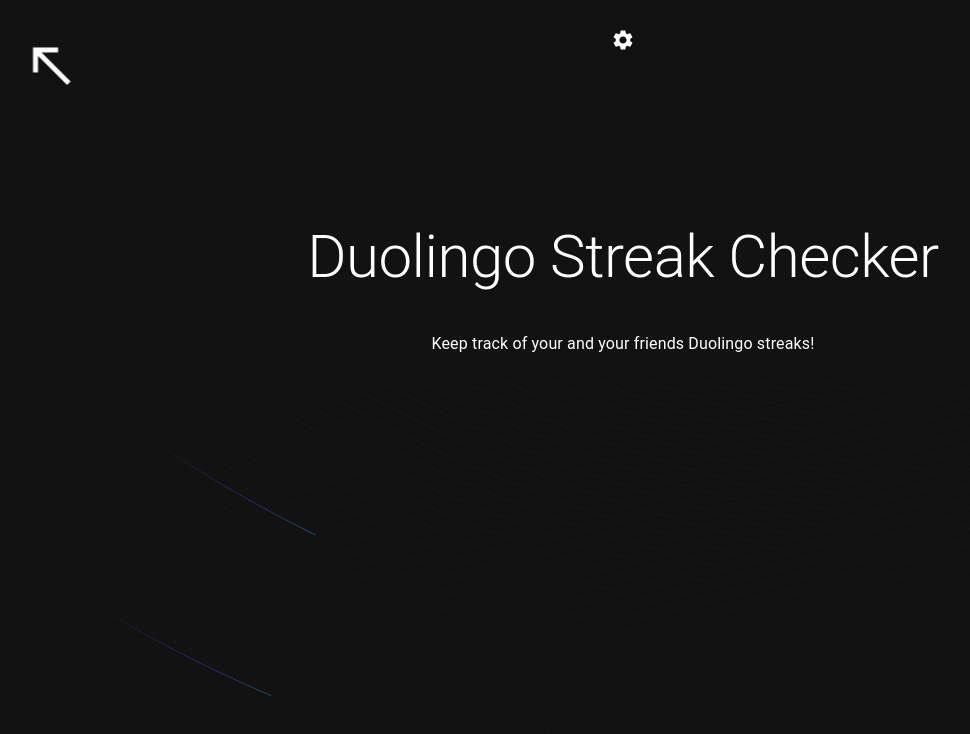
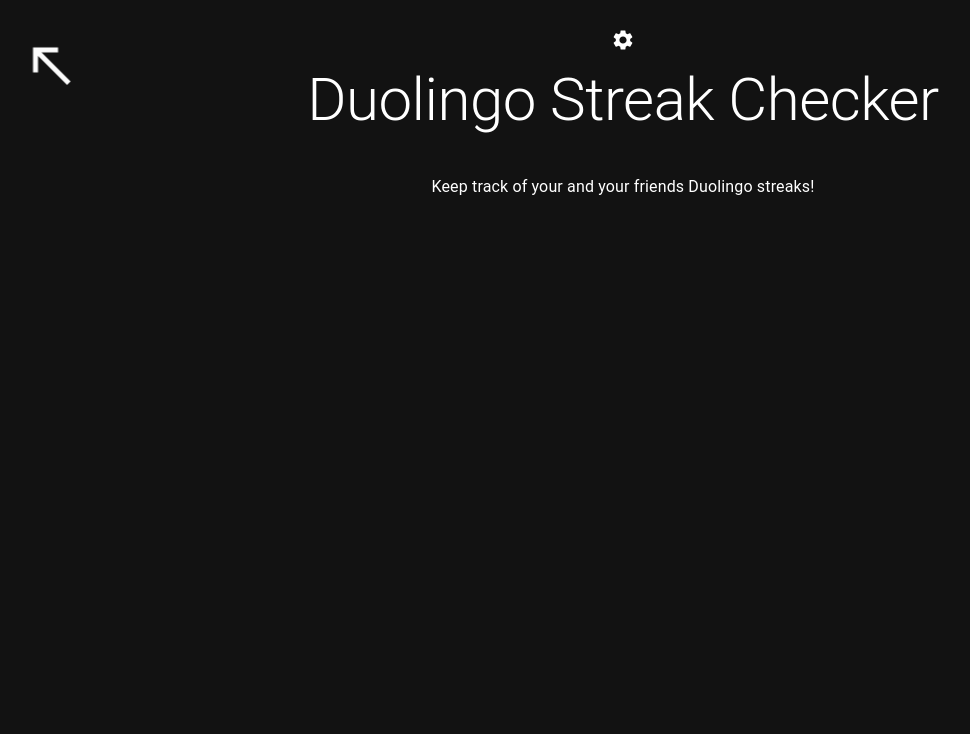
Before and after one commit to tristanhollman/duolingo-streak-checker, a React (Vite) app: page / in a window 1280 px wide. Shown: the top 734 px of the page, without its empty margins (17-987 px from the left). Built offline with nearby package versions, Linux system fonts and the light colour scheme.

Commit message:
remove child items

```diff
--- a/src/components/AceternityUi/BackgroundGradientAnimation/BackgroundGradientAnimation.module.less
+++ b/src/components/AceternityUi/BackgroundGradientAnimation/BackgroundGradientAnimation.module.less
@@ -14,7 +14,7 @@
   bottom: 0;
   left: 0;
   overflow: hidden;
-  z-index: 2;
+  z-index: @background-z-index;
   background: linear-gradient(
     40deg,
     var(--gradient-background-start),
--- a/src/components/AceternityUi/BackgroundGradientAnimation/BackgroundGradientAnimation.tsx
+++ b/src/components/AceternityUi/BackgroundGradientAnimation/BackgroundGradientAnimation.tsx
@@ -2,8 +2,8 @@
 import { useRef, useState, useEffect } from "react";
 
 /**
- * BackgroundBeams component from AceternityUi.
- * @see https://ui.aceternity.com/components/background-beams
+ * BackgroundGradientAnimation component from AceternityUi.
+ * @see https://ui.aceternity.com/components/background-gradient-animation
  */
 export const BackgroundGradientAnimation = ({
   gradientBackgroundStart = "rgb(108, 0, 162)",
@@ -16,8 +16,6 @@
   pointerColor = "140, 100, 255",
   size = "80%",
   blendingValue = "hard-light",
-  children,
-  className,
   interactive = true,
   containerClassName,
 }: {
@@ -119,7 +117,6 @@
           </filter>
         </defs>
       </svg>
-      <div className={className}>{children}</div>
       <div className={styles.gradientsContainer}>
         <div className={styles.gradient}></div>
         <div className={styles.gradient}></div>
--- a/src/components/App.tsx
+++ b/src/components/App.tsx
@@ -18,10 +18,9 @@
       <CssBaseline />
       <QueryClientProvider client={queryClient}>
         <ConfigView />
-        <BackgroundGradientAnimation>
-          <StreakView />
-          <BackgroundBeams />
-        </BackgroundGradientAnimation>
+        <StreakView />
+        <BackgroundGradientAnimation />
+        <BackgroundBeams />
         <ReactQueryDevtools initialIsOpen={false} />
       </QueryClientProvider>
     </ThemeProvider>
```
